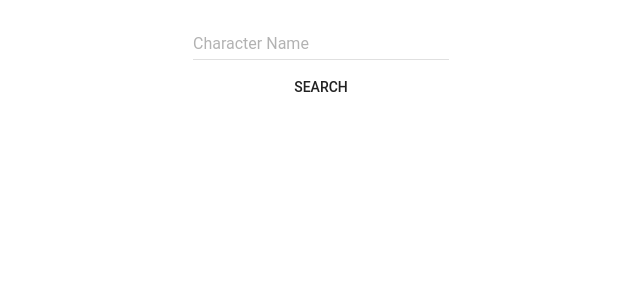
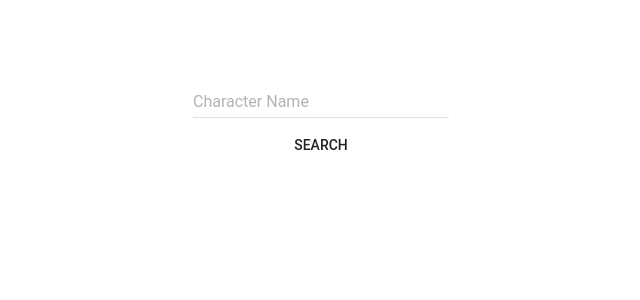
Before and after one commit to dsullivan7/republic-test, a React app: page / in a window 1280 px wide. Shown: the top 300 px of the page, without its empty margins (319-959 px from the left). Built offline with nearby package versions, Linux system fonts and the light colour scheme; the HTML template or start-up script is replaced by a standard one.

Commit message:
connecting form to reducer

```diff
--- a/package.json
+++ b/package.json
@@ -64,6 +64,7 @@
     "react-dom": "^15.2.1",
     "react-redux": "^4.4.5",
     "redux": "^3.5.2",
+    "redux-form": "^7.0.3",
     "redux-saga": "^0.15.6",
     "styled-components": "^2.1.2"
   },
--- a/src/components/Content.js
+++ b/src/components/Content.js
@@ -1,29 +1,45 @@
 import React from 'react';
 import PropTypes from 'prop-types';
 import styled from 'styled-components';
+import {Field, reduxForm} from 'redux-form';
 import TextField from 'material-ui/TextField';
 import FlatButton from 'material-ui/FlatButton';
 
-const Wrapper = styled.div`
+const Center = styled.div`
   display: flex;
   align-items: center;
   flex-direction: column;
-  margin-top: 20px;
 `;
 
-const Content = ({ characters, onSearchClick }) => (
-  <Wrapper>
-    <TextField hintText="Character Name" />
-    <FlatButton onClick={onSearchClick} label="Search" />
-    { characters.length !== 0 &&
-      (<h1>{characters[0].name}</h1>)
-    }
-  </Wrapper>
+const Container = styled.div`
+  padding: 70px;
+`
+
+const renderTextField = ({input, meta, ...rest}) => (<TextField hintText="Character Name" {...input} {...rest} />)
+
+const Content = ({ characters, handleSubmit }) => (
+  <Container>
+    <Center>
+      <form onSubmit={handleSubmit}>
+        <div>
+          <Field name="name" component={renderTextField} />
+        </div>
+        <Center>
+          <FlatButton type="submit" label="Search" />
+        </Center>
+      </form>
+        { characters.length !== 0 &&
+          (<h1>{characters[0].name}</h1>)
+        }
+    </Center>
+  </Container>
 );
 
 Content.propTypes = {
   character: PropTypes.object,
-  onSearchClick: PropTypes.func.isRequired
+  handleSubmit: PropTypes.func.isRequired
 };
 
-export default Content;
+export default reduxForm({
+  form: 'character_form',
+})(Content);
--- a/src/containers/Content.js
+++ b/src/containers/Content.js
@@ -8,7 +8,7 @@ const mapStateToProps = (state) => ({
 });
 
 const mapDispatchToProps = (dispatch) => ({
-  onSearchClick: () => dispatch(searchCharacter({name: 'Walder'}))
+  onSubmit: (data) => console.log(data) || dispatch(searchCharacter(data))
 });
 
 const ContentContainer = connect(
--- a/src/reducers/index.js
+++ b/src/reducers/index.js
@@ -1,8 +1,10 @@
 import app from './app.js';
 import { combineReducers } from 'redux';
+import { reducer as reduxFormReducer } from 'redux-form';
 
 const rootReducer = combineReducers({
-  app
+  app,
+  form: reduxFormReducer,
 });
 
 export default rootReducer;
```
Also changed, not shown: 1 other file (tests, documents, lock files or other folders).
